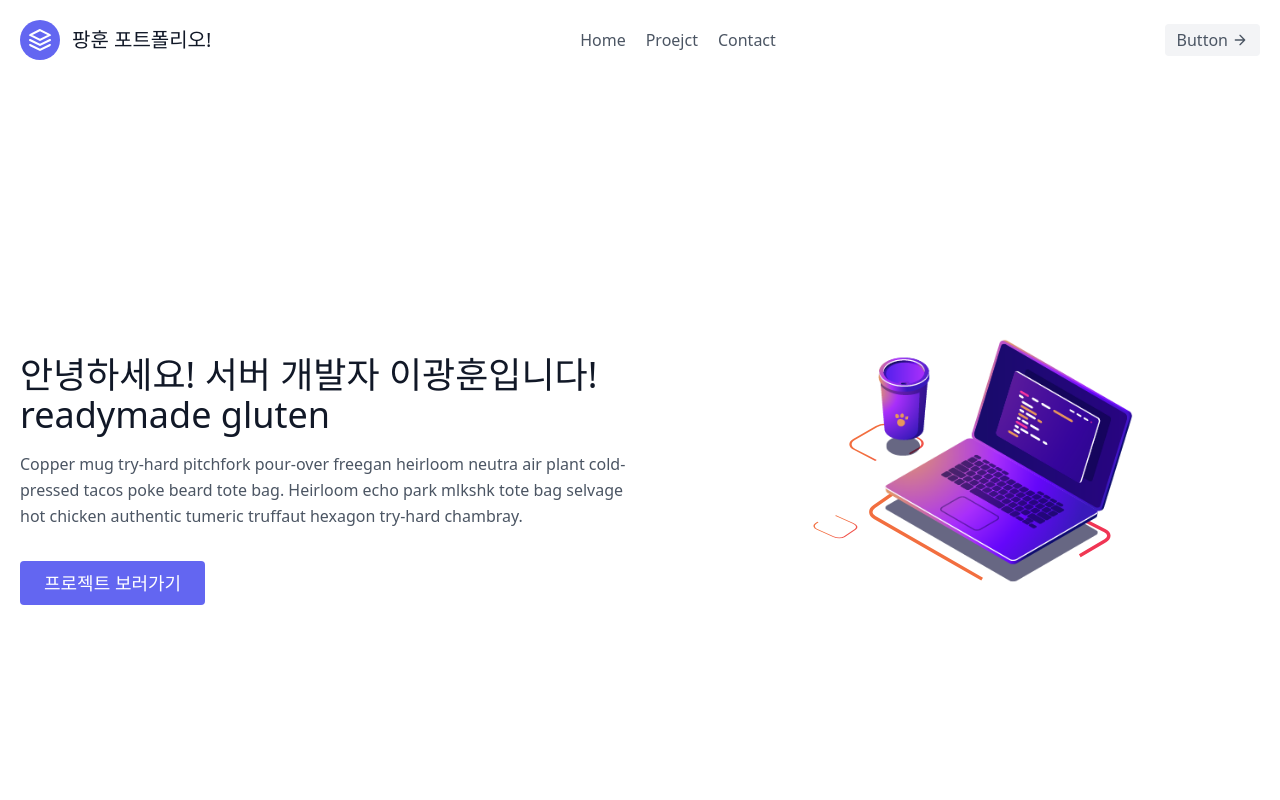
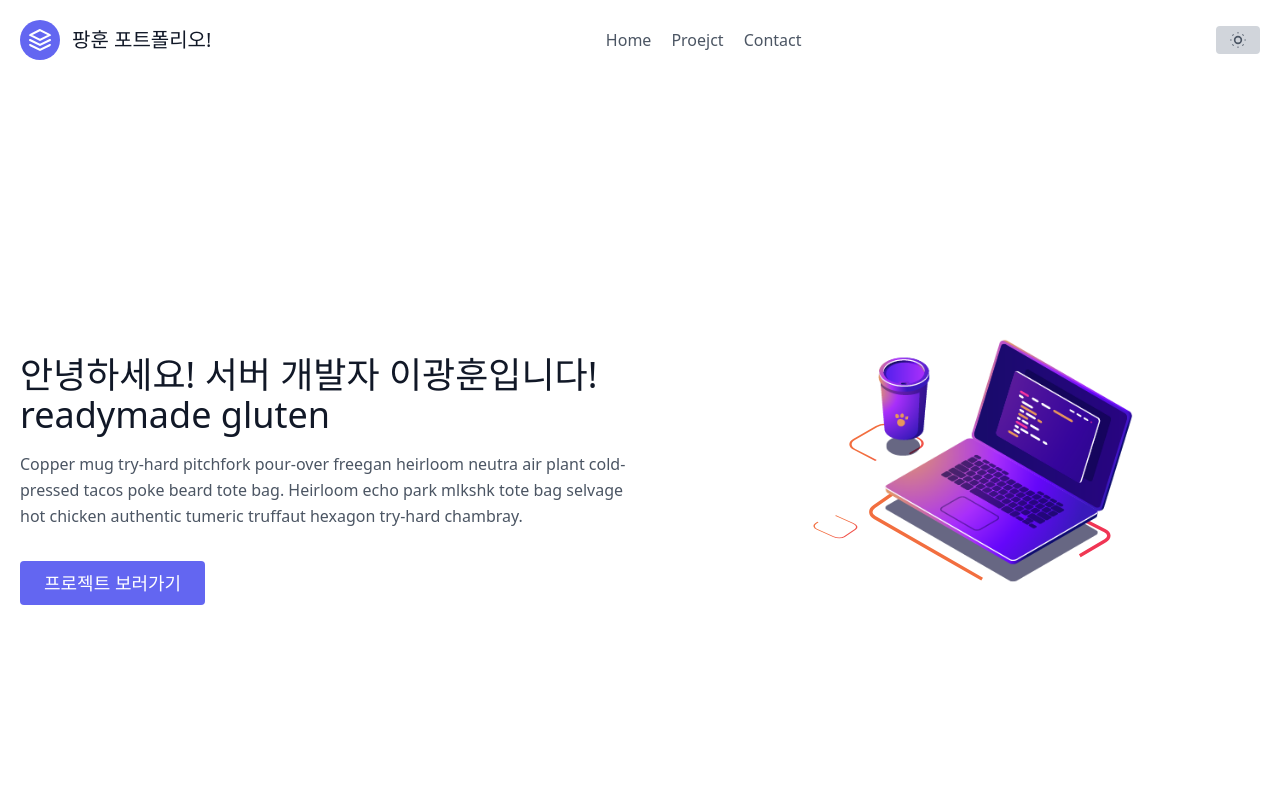
Before and after one commit to Gwang-hoon-hub/next-portpolio, a Next.js app: page / in a window 1280 px wide. Shown: the top 800 px of the page. Built offline with nearby package versions, Linux system fonts and the light colour scheme.

Commit message:
dark mode -ing

```diff
--- a/components/dark-mode-toggle-button.js
+++ b/components/dark-mode-toggle-button.js
@@ -8,11 +8,25 @@ export default function DarkModeToggleMode(){
 
     return (
         <>
-             <button className="inline-flex items-center bg-gray-100 border-0 py-1 px-3 focus:outline-none hover:bg-gray-200 rounded text-base mt-4 md:mt-0"
+             <button className="inline-flex items-center
+               border-0 py-1 px-3 rounded text-base mt-4 md:mt-0
+                focus:outline-none
+              bg-gray-300
+              hover:bg-gray-50
+              dark:bg-slate-500
+              hover:text-orange-500
+              dark:hover:text-yellow-100
+              "
              type="button"
-             onClick={() => setTheme(theme === 'dark' ? 'light' : 'dark')}>Button
-                <svg fill="none" stroke="currentColor" strokeLinecap="round" strokeLinejoin="round" strokeWidth="2" className="w-4 h-4 ml-1" viewBox="0 0 24 24">
-                    <path d="M5 12h14M12 5l7 7-7 7"></path>
+             onClick={() => setTheme(theme === 'dark' ? 'light' : 'dark')}>
+                <svg xmlns="http://www.w3.org/2000/svg"
+                    className="visible dark:invisible dark:h-0 dark:w-0 h-5 w-5" fill="none" viewBox="0 0 24 24" stroke="currentColor" strokeWidth="2">
+                    <path fillRule="evenodd" d="M12 3v1m0 16v1m9-9h-1M4 12H3m15.364 6.364l-.707-.707M6.343 6.343l-.707-.707m12.728 0l-.707.707M6.343 17.657l-.707.707M16 12a4 4 0 11-8 0 4 4 0 018 0z" clipRule="evenodd" />
+                </svg>
+
+                {/* 다크모드 */}
+                <svg xmlns="http://www.w3.org/2000/svg" className="invisible dark:visible dark:h-5 dark:w-5 h-0 w-0" fill="none" viewBox="0 0 24 24" stroke="currentColor" strokeWidth="2">
+                    <path fillRule="evenodd" d="M20.354 15.354A9 9 0 018.646 3.646 9.003 9.003 0 0012 21a9.003 9.003 0 008.354-5.646z" />
                 </svg>
             </button>
         </>
```
